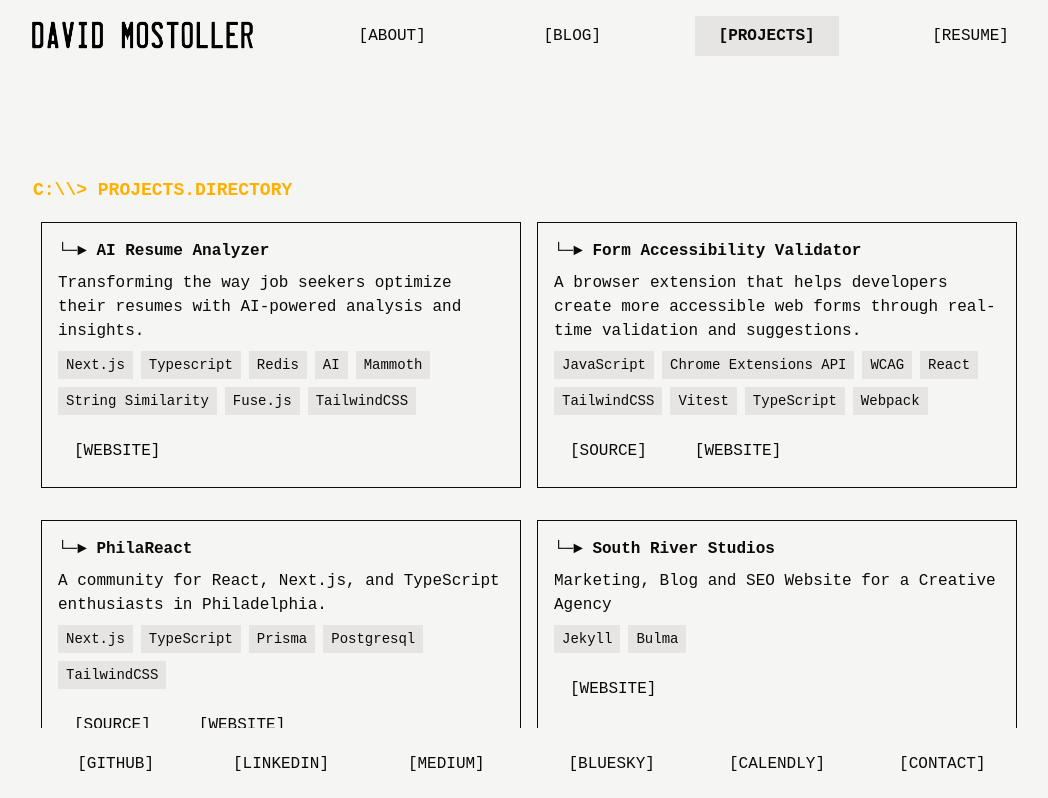
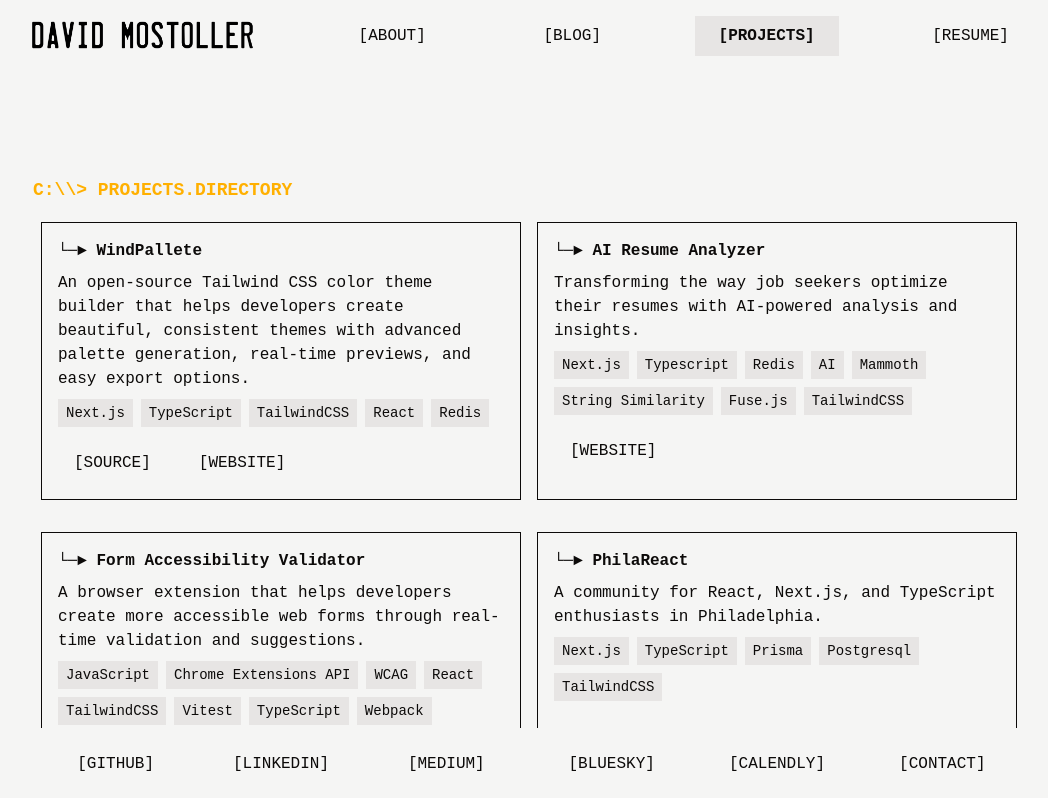
Before and after one commit to dmostoller/dbm-portfolio, a Next.js app: page /projects in a window 1280 px wide. Shown: the top 798 px of the page, without its empty margins (111-1159 px from the left). Built offline with nearby package versions, Linux system fonts and the light colour scheme.

Commit message:
feat: new project

```diff
--- a/src/data/projects.ts
+++ b/src/data/projects.ts
@@ -10,6 +10,17 @@
 }
 
 export const projects: Project[] = [
+  {
+    id: "windpallete",
+    title: "WindPallete",
+    description:
+      "An open-source Tailwind CSS color theme builder that helps developers create beautiful, consistent themes with advanced palette generation, real-time previews, and easy export options.",
+    stack: ["Next.js", "TypeScript", "TailwindCSS", "React", "Redis"],
+    links: {
+      demo: "https://www.windpalette.com/",
+      github: "https://github.com/dmostoller/windpallete",
+    },
+  },
   {
     id: "ai-resume-analyzer",
     title: "AI Resume Analyzer",
```
